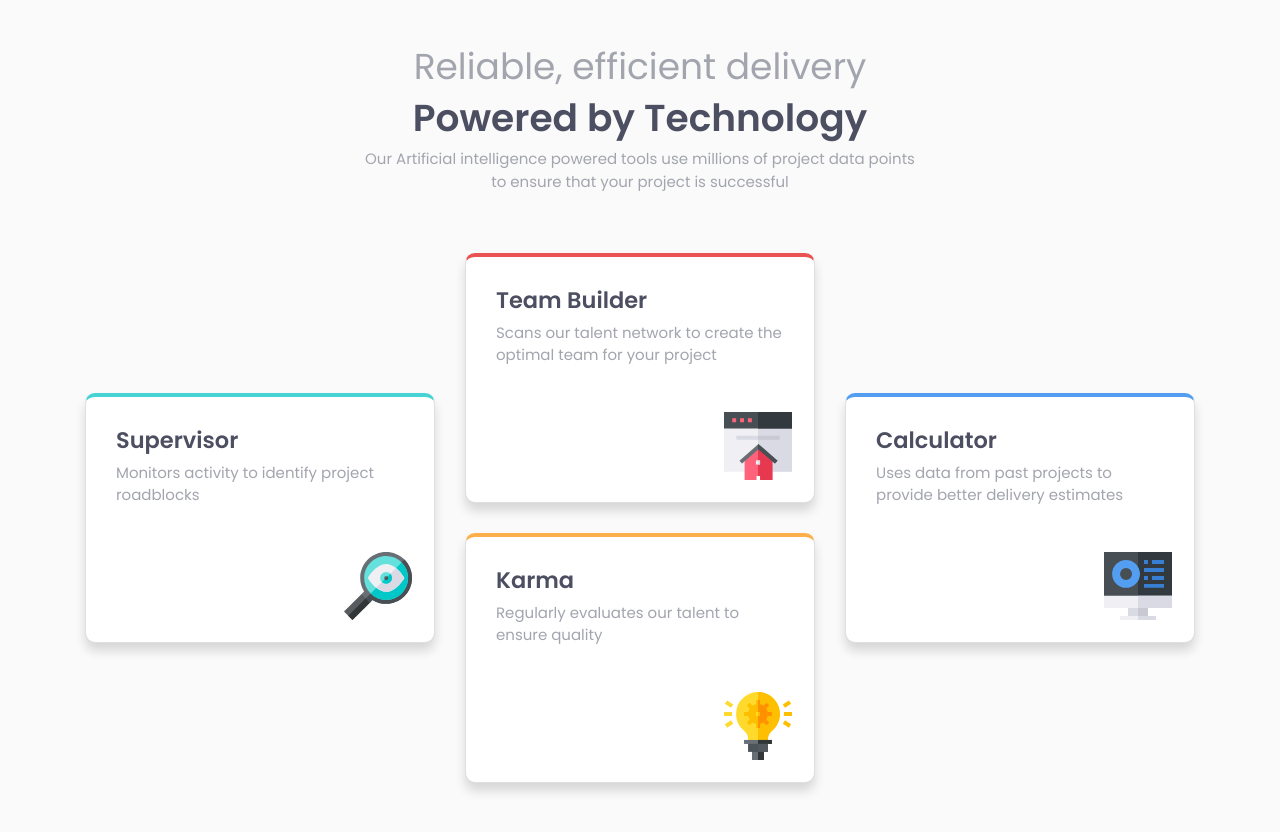
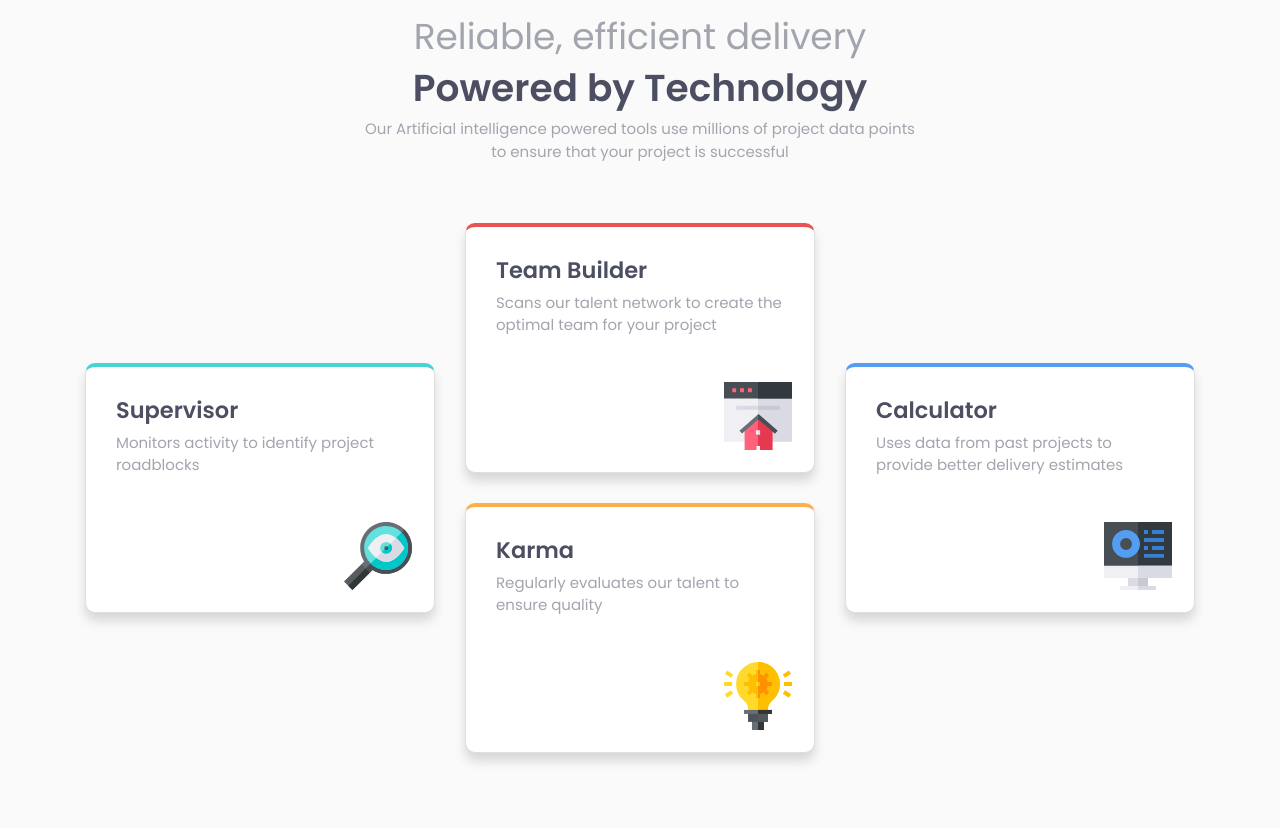
Before and after one commit to Francoveliz/Challenge-2, a plain HTML site: page index.html in a window 1280 px wide. Drawn offline with nearby package versions, Linux system fonts and the light colour scheme.

Commit message:
padding top header

```diff
--- a/index.html
+++ b/index.html
@@ -17,7 +17,7 @@
 <body>
   <div class="main ">
     <div class="container">
-      <header class="text-center mx-auto pt-5">
+      <header class="text-center mx-auto pt-3">
         <h2>Reliable, efficient delivery</h2>
         <h1>Powered by Technology</h1>
         <p>Our Artificial intelligence powered tools use millions of project data points to ensure that your project is successful</p>
```
